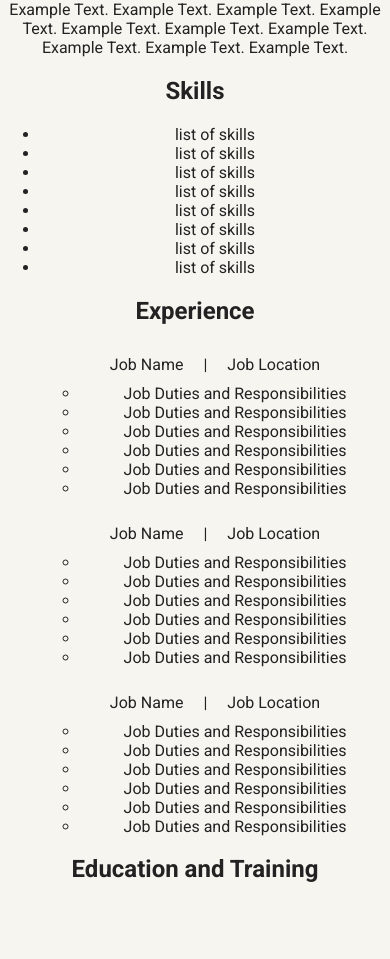
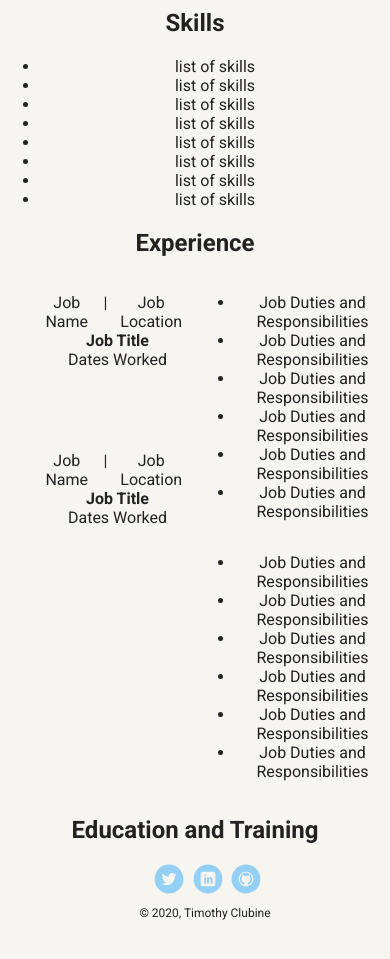
Before and after one commit to tclubinewebdev/ClubineTimothy_Portfolio2020, a plain HTML site: page experience.html in a window 390 px wide. Shown: the part 601-1560 px from the top of the page. Drawn offline with Linux system fonts and the light colour scheme; a web font is replaced by a local one.

Commit message:
Experience section code works for PC and Tablet. Not for phone.

```diff
--- a/experience.html
+++ b/experience.html
@@ -14,7 +14,7 @@
           <li class="name">Timothy Clubine</li>
           <li><a href="../ClubineTimothy_Portfolio2020/index.html">Home</a></li>
 
-          <!--Replace GitHub link with link to Resume-->
+
           <li><a href="../ClubineTimothy_Portfolio2020/experience.html">Experience</a></li>
 
           <!--Projects and Contact link will be added at a later time when pages are added.-->
@@ -25,7 +25,7 @@
 
     <header class="experienceHeader">
         <!-- Placeholder image -->
-        <img src="images/ProfilePic2.jpg" alt="Profile Image" class="profile-image">
+        <img src="images\Color_logo-no_name.png" alt="Resume Image" class="profile-image">
         <h1>Timothy Clubine</h1>
         <h4 >
             <div >
@@ -44,14 +44,16 @@
     </header>
 
     <main>
-        <div class="resume">
+        <div style="float: left; width: 100%">
+            <section class="resume">
                 <h2>Summary</h2>
                 <p>Example Text. Example Text. Example Text. Example Text. Example Text. Example Text. Example Text. Example Text. Example Text. Example Text. Example Text. Example Text. Example Text. Example Text. Example Text. Example Text. Example Text. </p>
-        </div>
+            </section>
 
-        <div class="resume">
+            <section class="resume">
                 <h2>Skills</h2>
-            <ul>
+                <div class="two-column-lists">
+                    <ul >
                         <li>list of skills</li>
                         <li>list of skills</li>
                         <li>list of skills</li>
@@ -62,22 +64,27 @@
                         <li>list of skills</li>
                     </ul>
                 </div>
+            </section>
 
-        <div class="resume">
+            <section class="resume">
                 <h2>Experience</h2>
-            <div>
-                <ul style="list-style:none;">
+                <!-- job 1 -->
+                <div style="float: left; width: 50%;">
+                    <ul style="list-style: none; ">
                         <li>
                             <ul class="inlineList">
                                 <li>Job Name</li>
                                 <li>|</li>
                                 <li>Job Location</li>
+
+                            </ul>
+                        </li>
+                        <li><b>Job Title</b></li>
+                        <li>Dates Worked</li>
                     </ul>
 
-
-
-                    </li>
-                    <li>
+                </div>
+                <div style="float: right; width: 50%;">
                     <ul>
                         <li>Job Duties and Responsibilities</li>
                         <li>Job Duties and Responsibilities</li>
@@ -86,22 +93,25 @@
                         <li>Job Duties and Responsibilities</li>
                         <li>Job Duties and Responsibilities</li>
                     </ul>
-                    </li>
-                </ul>
                 </div>
-            <div>
-                <ul style="list-style:none;">
+
+                <!-- job 2 -->
+                <div style="float: left; width: 50%;">
+                    <ul style="list-style: none; padding-top: 50px">
                         <li>
                             <ul class="inlineList">
                                 <li>Job Name</li>
                                 <li>|</li>
                                 <li>Job Location</li>
+
+                            </ul>
+                        </li>
+                        <li><b>Job Title</b></li>
+                        <li>Dates Worked</li>
                     </ul>
 
-
-
-                    </li>
-                    <li>
+                </div>
+                <div style="float: right; width: 50%;">
                     <ul>
                         <li>Job Duties and Responsibilities</li>
                         <li>Job Duties and Responsibilities</li>
@@ -110,45 +120,25 @@
                         <li>Job Duties and Responsibilities</li>
                         <li>Job Duties and Responsibilities</li>
                     </ul>
-                    </li>
-                </ul>
-            </div>
-            <div>
-                <ul style="list-style:none;">
-                    <li>
-                        <ul class="inlineList">
-                            <li>Job Name</li>
-                            <li>|</li>
-                            <li>Job Location</li>
-                        </ul>
-
-
-
-                    </li>
-                    <li>
-                        <ul>
-                            <li>Job Duties and Responsibilities</li>
-                            <li>Job Duties and Responsibilities</li>
-                            <li>Job Duties and Responsibilities</li>
-                            <li>Job Duties and Responsibilities</li>
-                            <li>Job Duties and Responsibilities</li>
-                            <li>Job Duties and Responsibilities</li>
-                        </ul>
-                    </li>
-                </ul>
                 </div>
 
-        </div>
-        <div class="resume">
+            </section>
+
+            <section class="resume" style="float: left; width: 100%">
                 <h2>Education and Training</h2>
+            </section>
         </div>
 
 
     </main>
 
     <footer>
-
-
+        <ul>
+          <li><a href="https://twitter.com/ClubineTimothy" target="_blank" class="social twitter">Twitter</a></li>
+          <li><a href="https://www.linkedin.com/in/timothy-clubine/" target="_blank" class="social linkedin">LinkedIn</a></li>
+          <li><a href="https://github.com/tclubinewebdev" target="_blank" class="social github">Github</a></li>
+        </ul>
+        <p class="copyright">&copy; 2020, Timothy Clubine</p>
       </footer>
 
 </body>
--- a/styles.css
+++ b/styles.css
@@ -127,14 +127,15 @@ ul.skills {
   margin: 2px;
 }
 
-ul.inlineList{
+.inlineList{
   list-style: none;
   margin: 0;
   padding: 0;
   display: inline-flex;
 }
 .inlineList li{
-  padding:10px;
+  padding-right:10px;
+
 
 }
 
@@ -224,6 +225,7 @@ a.social:hover {
     text-align: left;
     padding-left: 20px;
     padding-right: 20px;
+    padding-bottom: 20px;
 
   }
   .resume h2{
@@ -233,8 +235,9 @@ a.social:hover {
   .resume p{
     padding-bottom: 10px;
   }
-  .resume ul{
+  .two-column-lists ul{
     columns: 2;
+    column-gap: 10px;
 
   }
 
```
Also changed, not shown: images/Color logo with background.png (added), images/Color_logo-no_name.png (added), images/streaky1.png (added), images/streaky2.png (added). Lines whose indentation alone changed are shown as unchanged.
